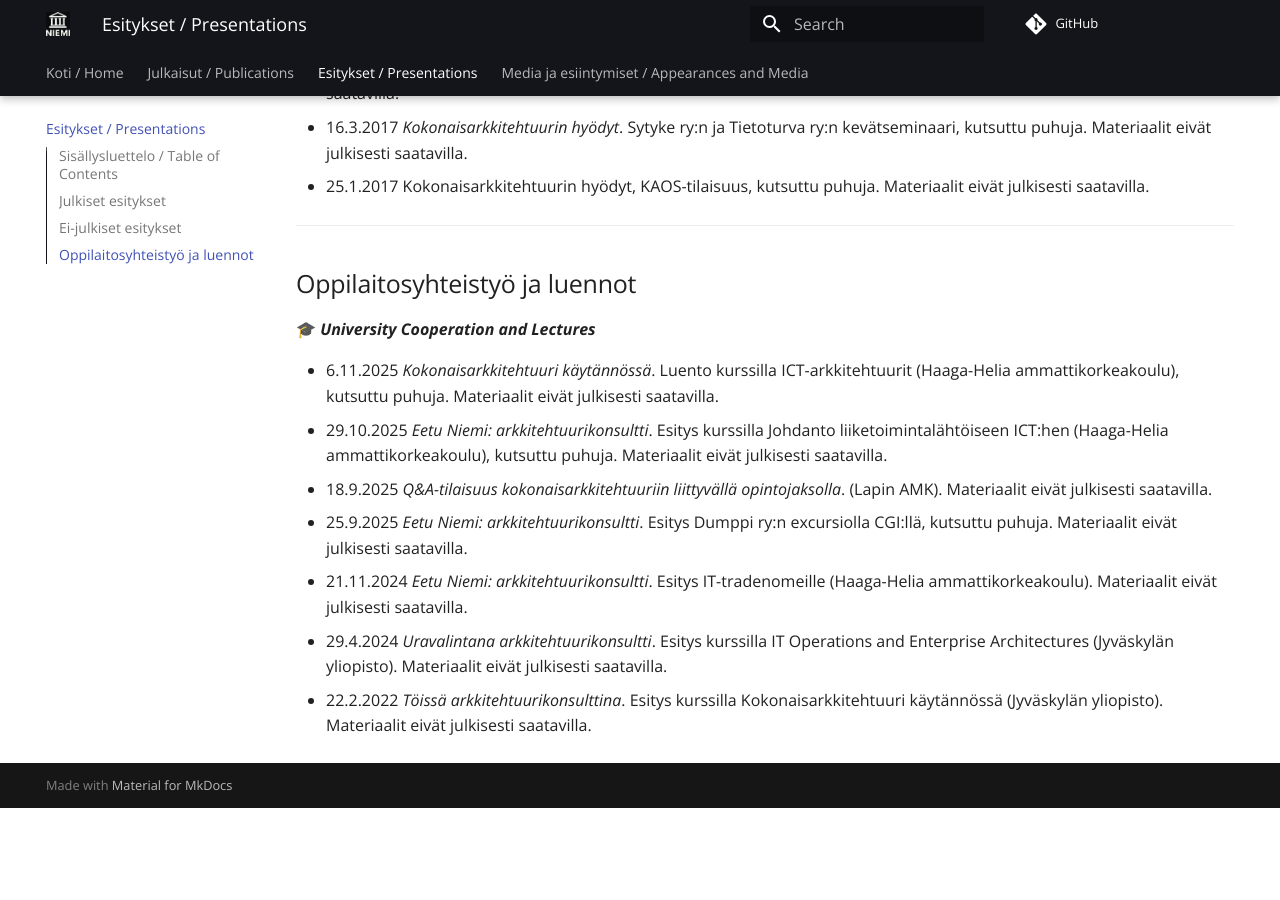
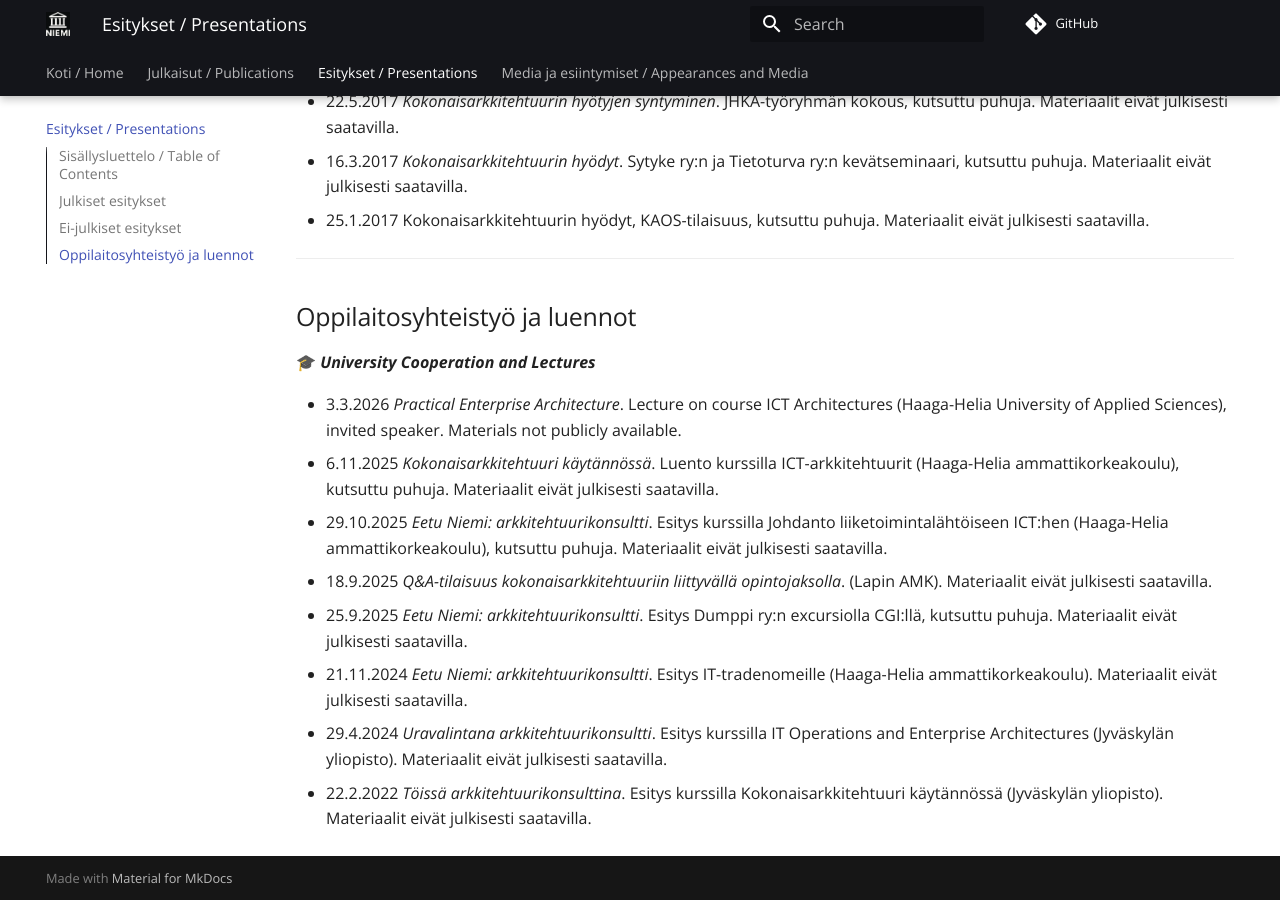
Before and after one commit to eetuniemiphd/eetuniemi, an MkDocs documentation site: the page built from docs/presentations.md, in a window 1280 px wide and 900 px high, scrolled down 2692 px. Built offline with MkDocs 1.6.1 and Material for MkDocs 9.7.7, drawn with Linux system fonts in a browser that asks for light colours; comment, search, counter and statistics services are not loaded; before the commit the page ends 3500 px from its top, so only the background shows below that; some of the changed text lies outside the part shown.

Commit message:
Update presentations.md

```diff
--- a/docs/presentations.md
+++ b/docs/presentations.md
@@ -18,6 +18,7 @@
 ## Julkiset esitykset
 📢 ***Public Presentations***
 
+- 10.3.2026 *Toimintakerroksen mallintaminen*. KAOS-tapahtuma 1/2026 Mallinnuspäivä.
 - 28.1.2026 *Kokonaisarkkitehtuurin uudelleen käynnistäminen*. Arterin webinaari. [Tallenne ja lisätiedot](https://www.arter.fi/webinaari/kokonaisarkkitehtuurin-uudelleen-kaynnistaminen) | [Blogikirjoitus aiheesta](https://www.arter.fi/7-askelta-kokonaisarkkitehtuurityon-aktivointiin)
 - 9.12.2025 *Kuinka päästä nopeasti liikkeelle kokonaisarkkitehtuurin kuvaamisessa*. KAOS-tapahtuma 4/2025 Näkyvyyttä ja hallittavuutta.
 - 30.10.2025 *Virtual Book Launch: Enterprise Architecture – Your Guide to Organizational Transformation*.
@@ -70,6 +71,7 @@
 ## Oppilaitosyhteistyö ja luennot
 🎓 ***University Cooperation and Lectures***
 
+- 3.3.2026 *Practical Enterprise Architecture*. Lecture on course ICT Architectures (Haaga-Helia University of Applied Sciences), invited speaker. Materials not publicly available.
 - 6.11.2025 *Kokonaisarkkitehtuuri käytännössä*. Luento kurssilla ICT-arkkitehtuurit (Haaga-Helia ammattikorkeakoulu), kutsuttu puhuja. Materiaalit eivät julkisesti saatavilla.
 - 29.10.2025 *Eetu Niemi: arkkitehtuurikonsultti*. Esitys kurssilla Johdanto liiketoimintalähtöiseen ICT:hen (Haaga-Helia ammattikorkeakoulu), kutsuttu puhuja. Materiaalit eivät julkisesti saatavilla.
 - 18.9.2025 *Q&A-tilaisuus kokonaisarkkitehtuuriin liittyvällä opintojaksolla*. (Lapin AMK). Materiaalit eivät julkisesti saatavilla.
```
